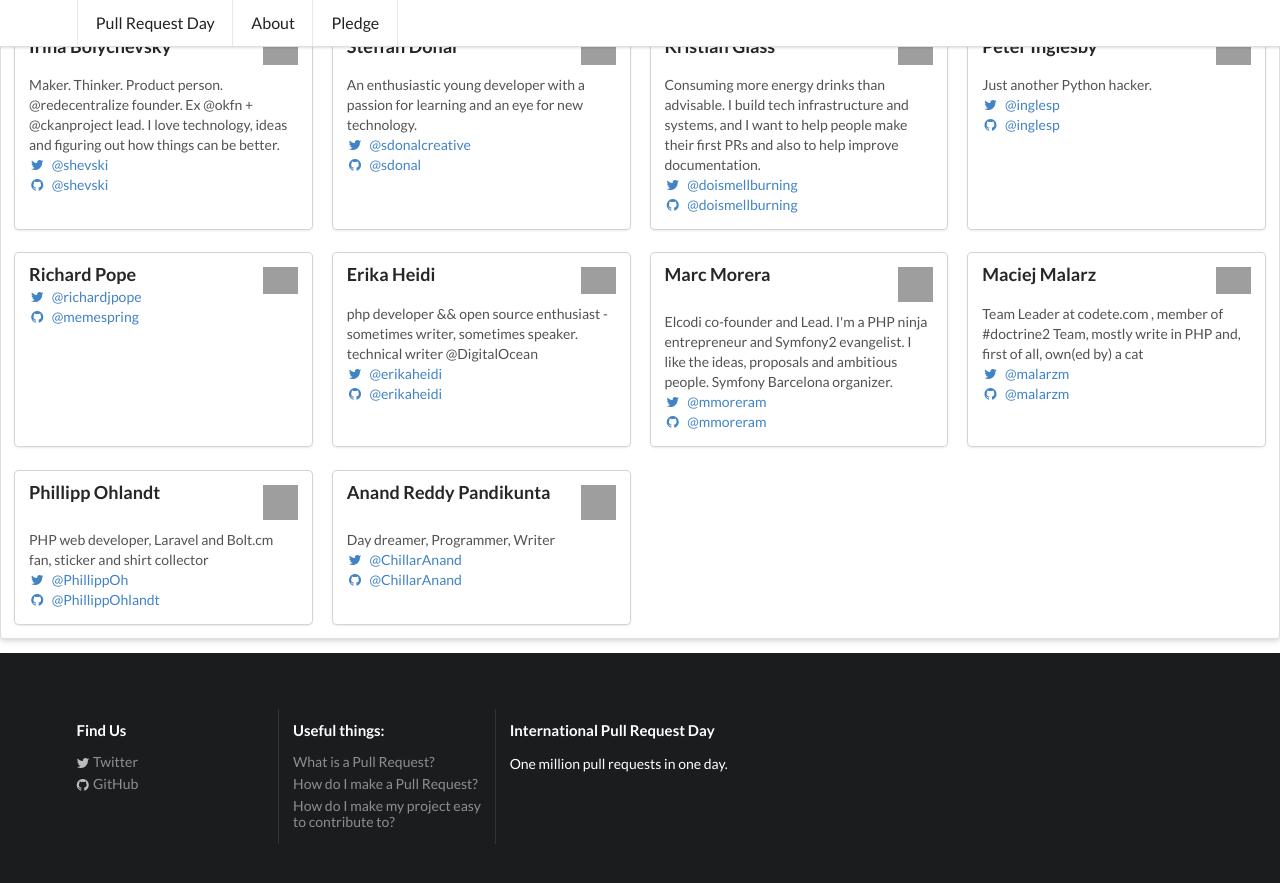
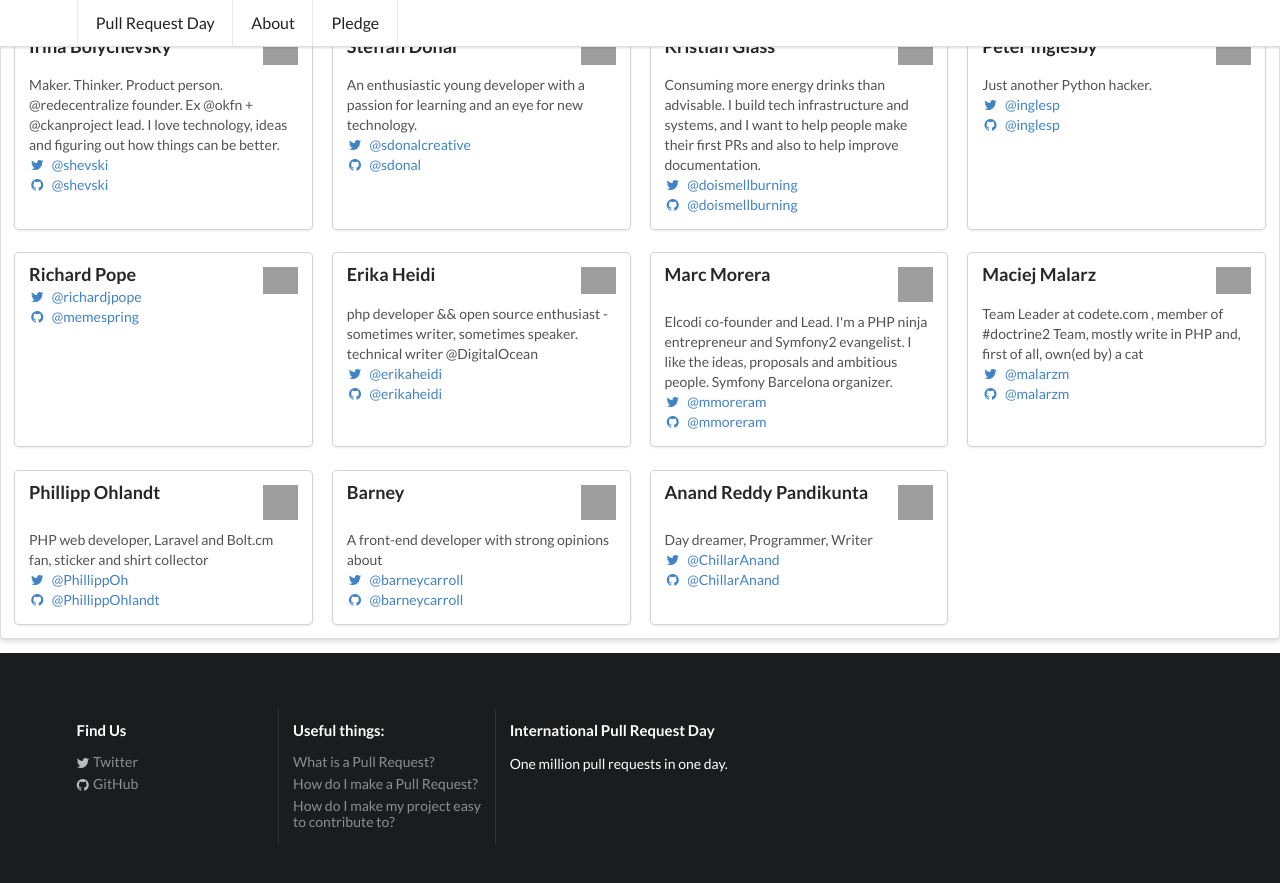
Before and after one commit to pullrequestday/pullrequestday, a Jekyll site: the page built from pledge/index.html, in a window 1280 px wide and 900 px high, scrolled down 2115 px. Shown: the top 883 px of the window. Built offline with Jekyll 4.4.1, drawn with Linux system fonts in a browser that asks for light colours; grey boxes are pictures that could not be loaded.

Commit message:
Added barneycarroll to the mix
Meaningful contribution to open source

```diff
--- a/pledge/index.html
+++ b/pledge/index.html
@@ -418,7 +418,31 @@ layout: default
     </div>
   </div> <!-- End of content -->
 </div> <!-- End of card -->
-
+    <div class="ui card">
+      <div class="content">
+        <img class="right floated mini ui image" alt="Barney Carroll's face"
+                src="http://www.gravatar.com/avatar/b0b05407bf5fe02b6563b0fb39be46b4?s=200">
+        <div class="header">
+          Barney
+        </div>
+        <div class="description">
+          A front-end developer with strong opinions about
+        </div>
+        <div class="extra content">
+          <p>
+            <a target="_blank" href="http://twitter.com/barneycarroll">
+              <i class="twitter icon"></i>
+              @barneycarroll
+            </a>
+            <br />
+            <a target="_blank" href="http://github.com/barneycarroll">
+              <i class="github icon"></i>
+              @barneycarroll
+            </a>
+          </p>
+        </div>
+      </div> <!-- End of content -->
+    </div> <!-- End of card -->
     <!-- ATTENTION PLEDGE MAKERS:  -->
     <!-- INSERT YOUR PLEDGE IMMEDIATELY ABOVE THIS COMMENT -->
 <div class="ui card">
```
